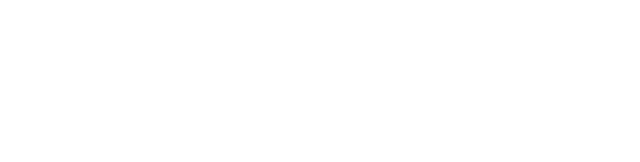
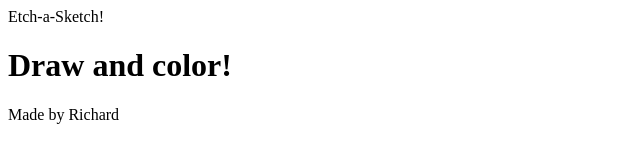
Before and after one commit to Richard-Cvbs/Etch-a-Sketch, a plain HTML site: page Index.html in a window 1280 px wide. Shown: the whole page, without its empty margins (0-640 px from the left). Drawn offline with Linux system fonts and the light colour scheme.

Commit message:
+Main Html structure

```diff
--- a/Index.html
+++ b/Index.html
@@ -6,9 +6,17 @@
     <meta name="viewport" content="width=device-width, initial-scale=1.0">
     <link rel="stylesheet" href="/Styles.css">
     <script src="app.js" defer></script>
-    <title>Document</title>
+    <title>Etch-a-Sketch</title>
 </head>
 <body>
-
+    <header>Etch-a-Sketch!</header>
+    <h1>Draw and color!</h1>
+    <div class="container">
+        <div class="interface"></div>
+        <div class="grid"></div>
+    </div>
+    <footer>
+        Made by Richard
+    </footer>
 </body>
 </html>
```
Also changed, not shown: app.js (+8 -0 lines).
